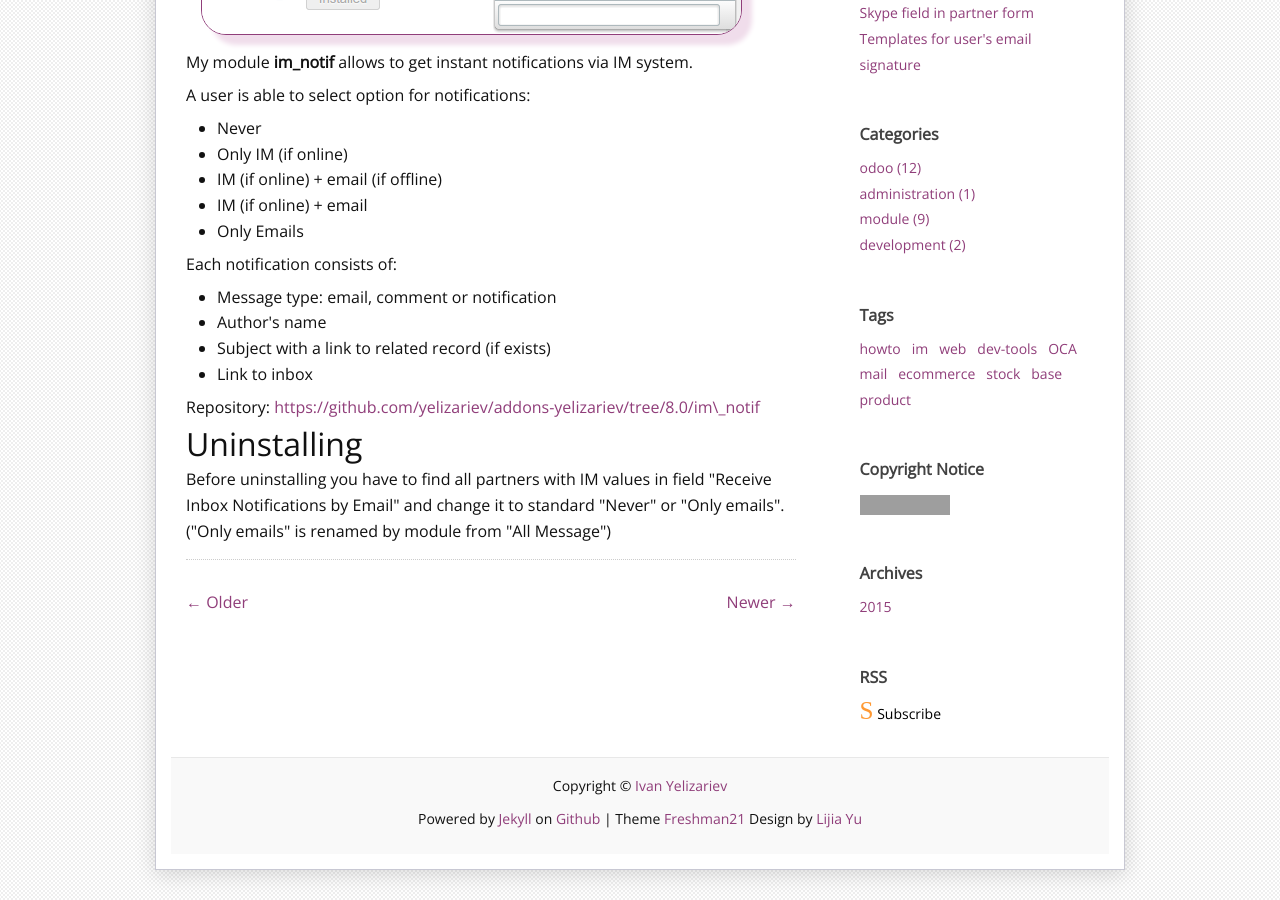
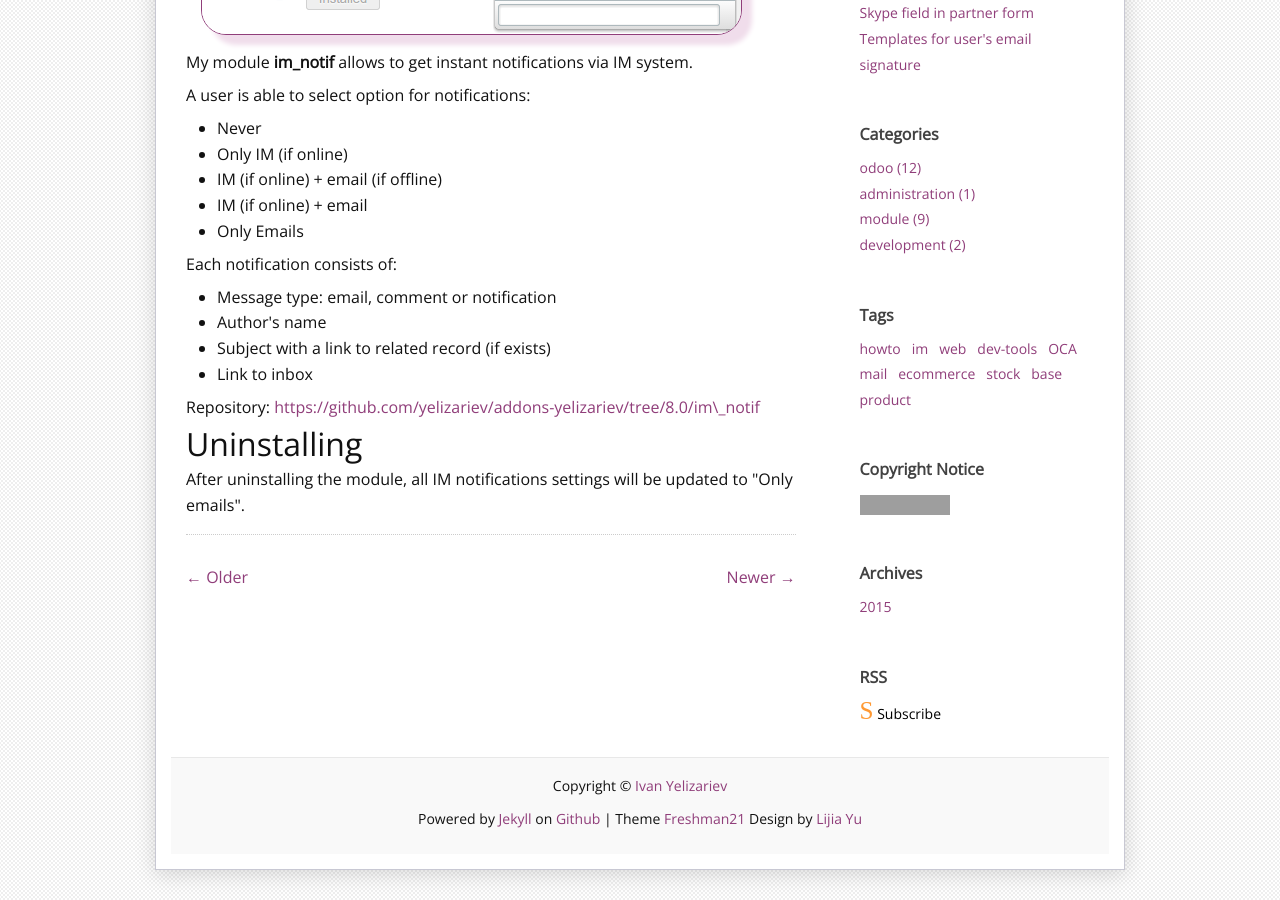
Before and after one commit to yelizariev/yelizariev.github.io, a Jekyll site: the page built from _posts/2015-02-18-im-notifications.html, in a window 1280 px wide and 900 px high, scrolled down 791 px. Built offline with Jekyll 4.4.1, drawn with Linux system fonts in a browser that asks for light colours; some web fonts are replaced; comment, search, counter and statistics services are not loaded; grey boxes are pictures that could not be loaded.

Commit message:
update note for uninstalling im_notif module

```diff
--- a/_org/_posts/2015-02-18-im-notifications.org
+++ b/_org/_posts/2015-02-18-im-notifications.org
@@ -34,7 +34,5 @@ Repository: https://github.com/yelizariev/addons-yelizariev/tree/8.0/im_notif
 
 * Uninstalling
 
-Before uninstalling you have to find all partners with IM values in
-field "Receive Inbox Notifications by Email" and change it to standard
-"Never" or "Only emails". ("Only emails" is renamed by module from
-"All Message")
+After uninstalling the module, all IM notifications settings will be
+updated to "Only emails".
--- a/_posts/2015-02-18-im-notifications.html
+++ b/_posts/2015-02-18-im-notifications.html
@@ -54,9 +54,7 @@ Repository: <a href="https://github.com/yelizariev/addons-yelizariev/tree/8.0/im
 
 
 <p>
-Before uninstalling you have to find all partners with IM values in
-field "Receive Inbox Notifications by Email" and change it to standard
-"Never" or "Only emails". ("Only emails" is renamed by module from
-"All Message")
+After uninstalling the module, all IM notifications settings will be
+updated to "Only emails".
 </p></div>
 </div>
```
